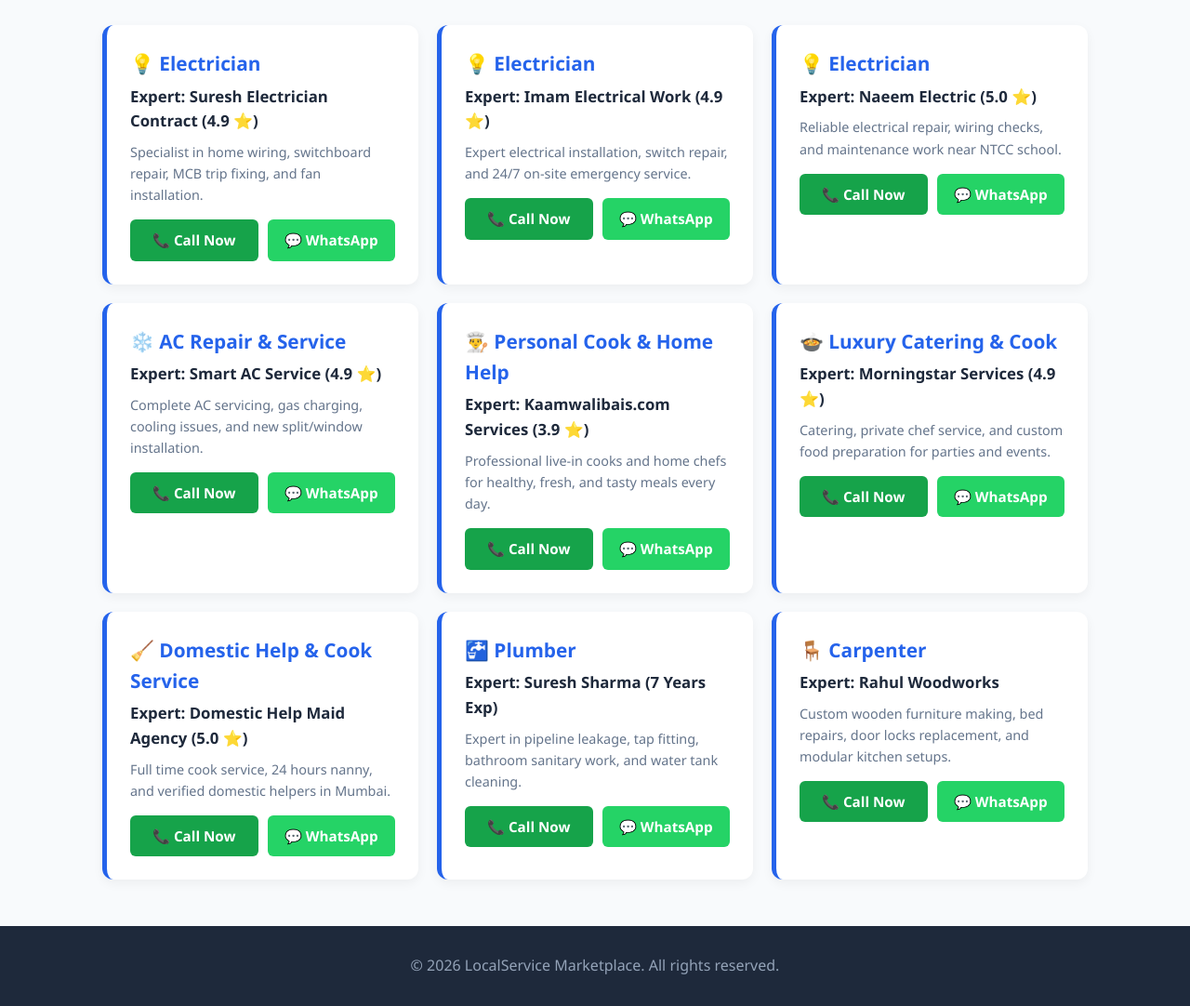
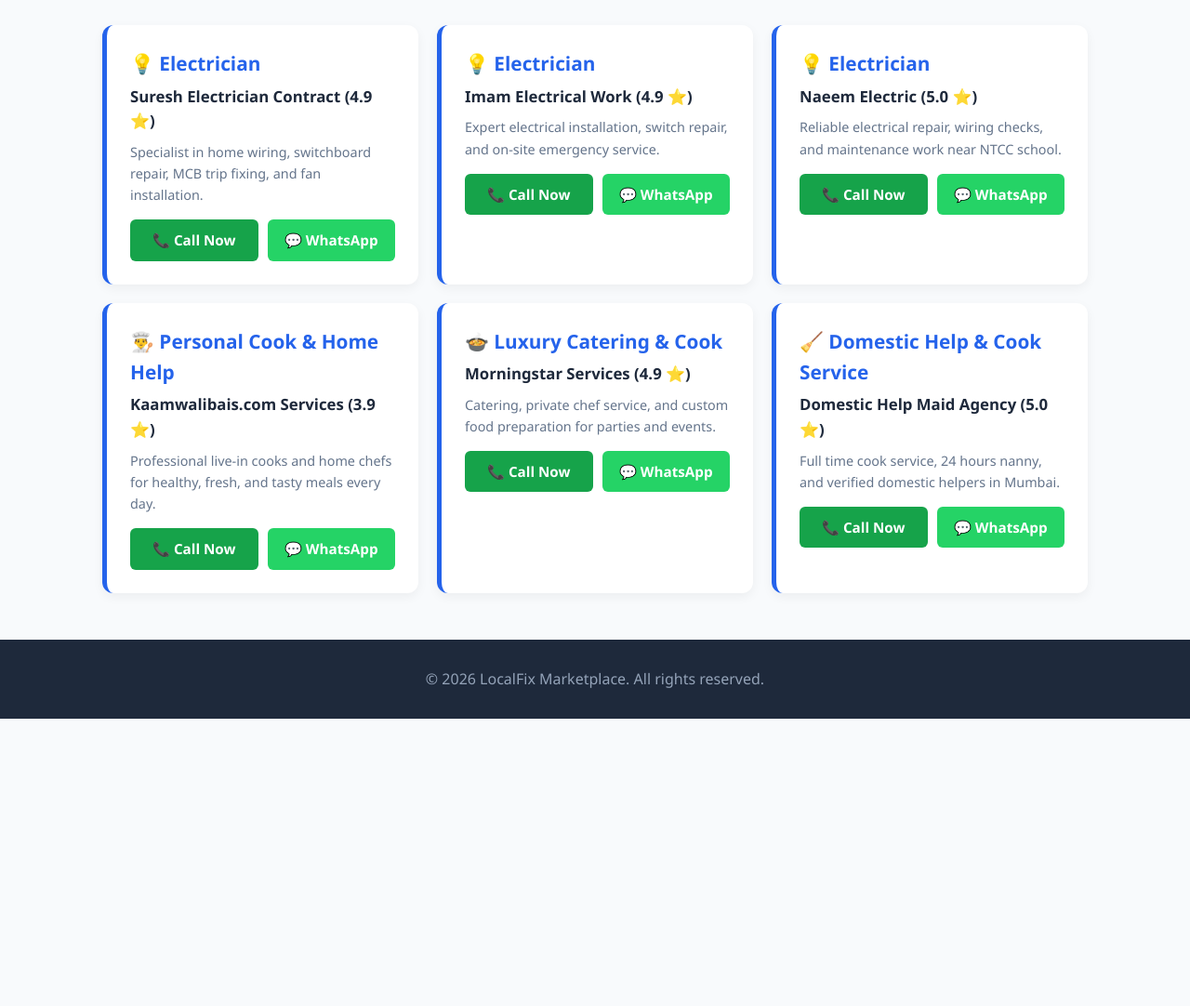
Before and after one commit to priyamahto01/localfix, a plain HTML site: page index.html in a window 1280 px wide. Shown: the part 366-1448 px from the top of the page at 93% size. After the commit the page ends 1139 px from the top, so only its background shows below. Drawn offline with Linux system fonts and the light colour scheme.

Commit message:
Update index.html

```diff
--- a/index.html
+++ b/index.html
@@ -3,7 +3,7 @@
 <head>
     <meta charset="UTF-8">
     <meta name="viewport" content="width=device-width, initial-scale=1.0">
-    <title>LocalService - Trusted Local Services Marketplace</title>
+    <title>LocalFix - Real Verified Experts Directory</title>
     <style>
         :root {
             --primary: #2563eb;
@@ -42,8 +42,8 @@
 <body>
 
     <header>
-        <h1>LocalService 🛠️</h1>
-        <p>Directly Connect with Verified Local Experts via Call or WhatsApp</p>
+        <h1>LocalFix 🛠️</h1>
+        <p>Real Verified Local Experts Directory from Google Maps</p>
         <div class="search-box">
             <input type="text" id="searchBar" onkeyup="filterExperts()" placeholder="Search service or expert name...">
         </div>
@@ -56,7 +56,7 @@
             <!-- Electricians -->
             <div class="service-card" data-search="electrician suresh wiring">
                 <h3>💡 Electrician</h3>
-                <span class="expert-name">Expert: Suresh Electrician Contract (4.9 ⭐)</span>
+                <span class="expert-name">Suresh Electrician Contract (4.9 ⭐)</span>
                 <p>Specialist in home wiring, switchboard repair, MCB trip fixing, and fan installation.</p>
                 <div class="action-buttons">
                     <a href="tel:+919833083766" class="btn-call">📞 Call Now</a>
@@ -66,8 +66,8 @@
 
             <div class="service-card" data-search="electrician imam electrical">
                 <h3>💡 Electrician</h3>
-                <span class="expert-name">Expert: Imam Electrical Work (4.9 ⭐)</span>
-                <p>Expert electrical installation, switch repair, and 24/7 on-site emergency service.</p>
+                <span class="expert-name">Imam Electrical Work (4.9 ⭐)</span>
+                <p>Expert electrical installation, switch repair, and on-site emergency service.</p>
                 <div class="action-buttons">
                     <a href="tel:+919653688557" class="btn-call">📞 Call Now</a>
                     <a href="https://wa.me/919653688557" target="_blank" class="btn-whatsapp">💬 WhatsApp</a>
@@ -76,7 +76,7 @@
 
             <div class="service-card" data-search="electrician naem electric">
                 <h3>💡 Electrician</h3>
-                <span class="expert-name">Expert: Naeem Electric (5.0 ⭐)</span>
+                <span class="expert-name">Naeem Electric (5.0 ⭐)</span>
                 <p>Reliable electrical repair, wiring checks, and maintenance work near NTCC school.</p>
                 <div class="action-buttons">
                     <a href="tel:+918779411744" class="btn-call">📞 Call Now</a>
@@ -84,21 +84,10 @@
                 </div>
             </div>
 
-            <!-- AC Repair -->
-            <div class="service-card" data-search="ac repair smart cooling">
-                <h3>❄️ AC Repair & Service</h3>
-                <span class="expert-name">Expert: Smart AC Service (4.9 ⭐)</span>
-                <p>Complete AC servicing, gas charging, cooling issues, and new split/window installation.</p>
-                <div class="action-buttons">
-                    <a href="tel:+919833765802" class="btn-call">📞 Call Now</a>
-                    <a href="https://wa.me/919833765802" target="_blank" class="btn-whatsapp">💬 WhatsApp</a>
-                </div>
-            </div>
-
             <!-- Cook & Maid Services -->
             <div class="service-card" data-search="cook chef kaamwalibais">
                 <h3>👨‍🍳 Personal Cook & Home Help</h3>
-                <span class="expert-name">Expert: Kaamwalibais.com Services (3.9 ⭐)</span>
+                <span class="expert-name">Kaamwalibais.com Services (3.9 ⭐)</span>
                 <p>Professional live-in cooks and home chefs for healthy, fresh, and tasty meals every day.</p>
                 <div class="action-buttons">
                     <a href="tel:+918767078888" class="btn-call">📞 Call Now</a>
@@ -108,7 +97,7 @@
 
             <div class="service-card" data-search="catering morningstar luxury catering">
                 <h3>🍲 Luxury Catering & Cook</h3>
-                <span class="expert-name">Expert: Morningstar Services (4.9 ⭐)</span>
+                <span class="expert-name">Morningstar Services (4.9 ⭐)</span>
                 <p>Catering, private chef service, and custom food preparation for parties and events.</p>
                 <div class="action-buttons">
                     <a href="tel:+917039757510" class="btn-call">📞 Call Now</a>
@@ -118,7 +107,7 @@
 
             <div class="service-card" data-search="maid service cook nanny">
                 <h3>🧹 Domestic Help & Cook Service</h3>
-                <span class="expert-name">Expert: Domestic Help Maid Agency (5.0 ⭐)</span>
+                <span class="expert-name">Domestic Help Maid Agency (5.0 ⭐)</span>
                 <p>Full time cook service, 24 hours nanny, and verified domestic helpers in Mumbai.</p>
                 <div class="action-buttons">
                     <a href="tel:+918369811324" class="btn-call">📞 Call Now</a>
@@ -126,32 +115,11 @@
                 </div>
             </div>
 
-            <!-- Plumber & Carpenter -->
-            <div class="service-card" data-search="plumber suresh leakage pipe">
-                <h3>🚰 Plumber</h3>
-                <span class="expert-name">Expert: Suresh Sharma (7 Years Exp)</span>
-                <p>Expert in pipeline leakage, tap fitting, bathroom sanitary work, and water tank cleaning.</p>
-                <div class="action-buttons">
-                    <a href="tel:+919123456789" class="btn-call">📞 Call Now</a>
-                    <a href="https://wa.me/919123456789" target="_blank" class="btn-whatsapp">💬 WhatsApp</a>
-                </div>
-            </div>
-
-            <div class="service-card" data-search="carpenter rahul furniture door">
-                <h3>🪑 Carpenter</h3>
-                <span class="expert-name">Expert: Rahul Woodworks</span>
-                <p>Custom wooden furniture making, bed repairs, door locks replacement, and modular kitchen setups.</p>
-                <div class="action-buttons">
-                    <a href="tel:+919644332211" class="btn-call">📞 Call Now</a>
-                    <a href="https://wa.me/919644332211" target="_blank" class="btn-whatsapp">💬 WhatsApp</a>
-                </div>
-            </div>
-
         </div>
     </div>
 
     <footer>
-        <p>&copy; 2026 LocalService Marketplace. All rights reserved.</p>
+        <p>&copy; 2026 LocalFix Marketplace. All rights reserved.</p>
     </footer>
 
     <script>
```
